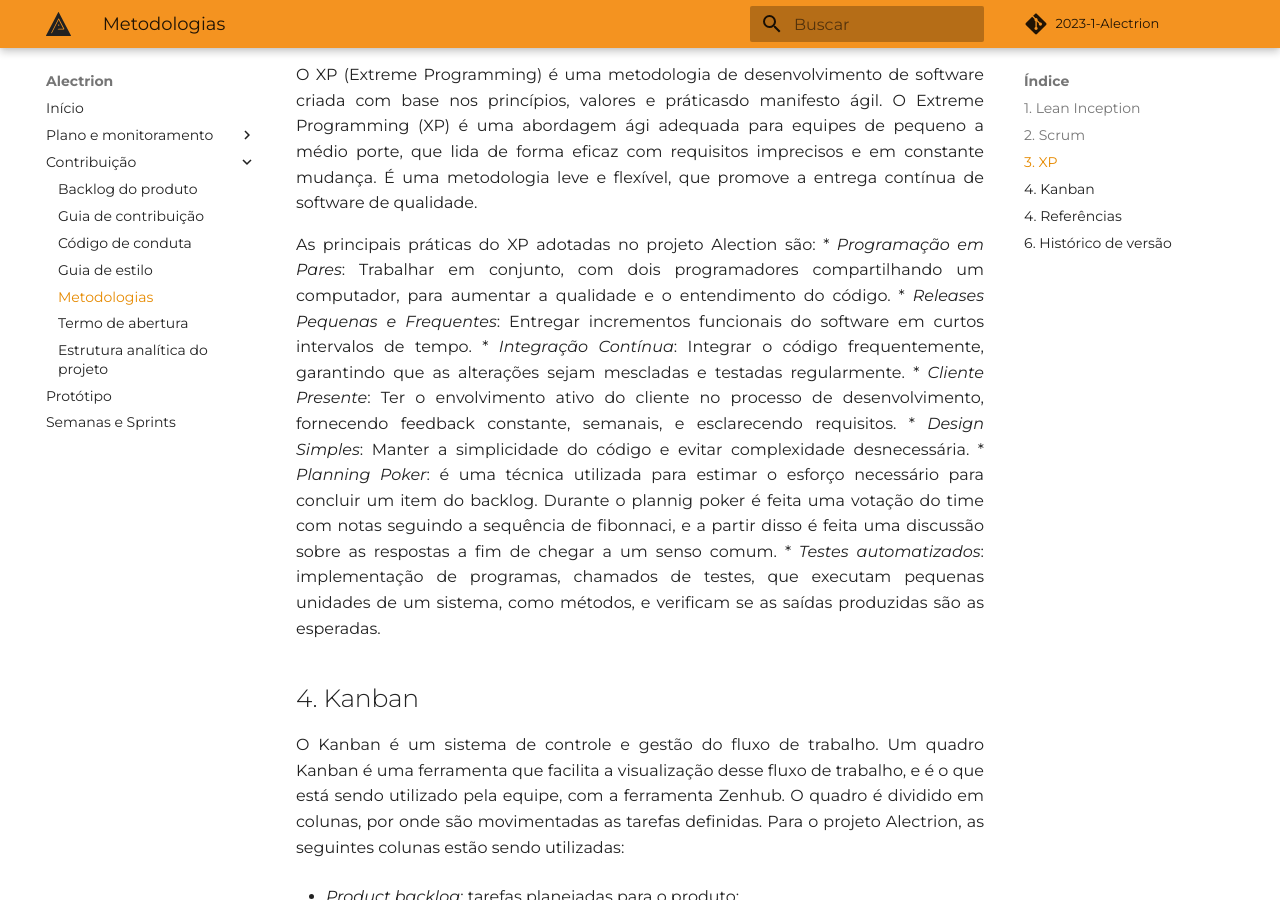
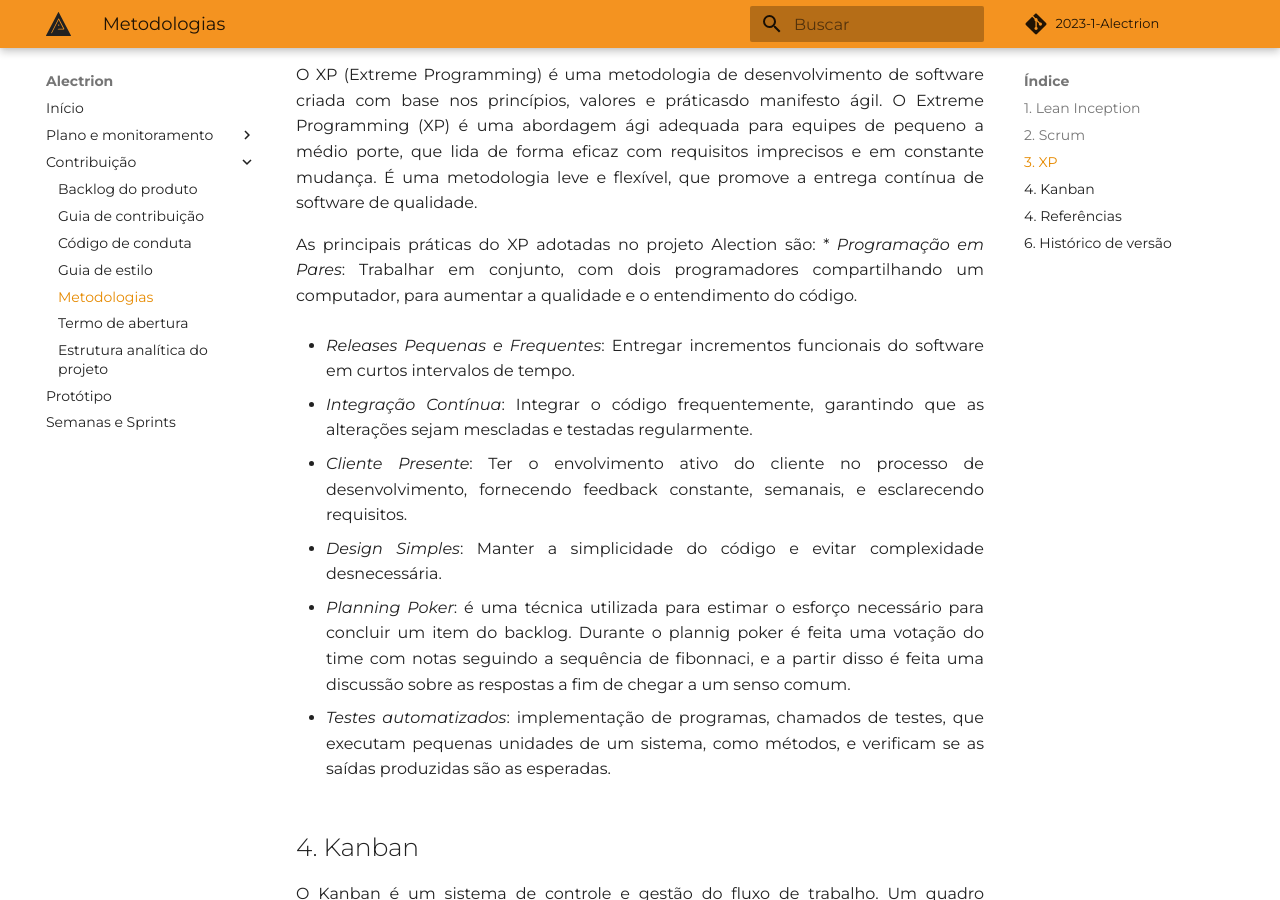
Before and after one commit to fga-eps-mds/2023-1-Alectrion-DOC, an MkDocs documentation site: the page built from docs/metodologias.md, in a window 1280 px wide and 900 px high, scrolled down 1371 px. Built offline with MkDocs 1.6.1 and Material for MkDocs 9.7.7, drawn with Linux system fonts in a browser that asks for light colours; some web fonts are replaced; comment, search, counter and statistics services are not loaded; part of the change alters nothing that is shown; some of the changed text lies outside the part shown.

```diff
--- a/docs/metodologias.md
+++ b/docs/metodologias.md
@@ -32,11 +32,17 @@ O Extreme Programming (XP) é uma abordagem ági adequada para equipes de pequen
 
 As principais práticas do XP adotadas no projeto Alection são:
 * *Programação em Pares*: Trabalhar em conjunto, com dois programadores compartilhando um computador, para aumentar a qualidade e o entendimento do código.
+
 * *Releases Pequenas e Frequentes*: Entregar incrementos funcionais do software em curtos intervalos de tempo.
+
 * *Integração Contínua*: Integrar o código frequentemente, garantindo que as alterações sejam mescladas e testadas regularmente.
+
 * *Cliente Presente*: Ter o envolvimento ativo do cliente no processo de desenvolvimento, fornecendo feedback constante, semanais, e esclarecendo requisitos.
+
 * *Design Simples*: Manter a simplicidade do código e evitar complexidade desnecessária.
+
 * *Planning Poker*: é uma técnica utilizada para estimar o esforço necessário para concluir um item do backlog. Durante o plannig poker é feita uma votação do time com notas seguindo a sequência de fibonnaci, e a partir disso é feita uma discussão sobre as respostas a fim de chegar a um senso comum.
+
 * *Testes automatizados*: implementação de programas, chamados de testes, que executam pequenas unidades de um sistema, como métodos, e verificam se as saídas produzidas são as esperadas.
 
 ## 4. Kanban
@@ -66,3 +72,4 @@ O Kanban é um sistema de controle e gestão do fluxo de trabalho. Um quadro Kan
 |--------|-------------|--------------|
 | 19/05/2023 | Criação do documento com metodologias | Aline Lermen |
 | 22/05/2023 | Adição da descrição do XP | Lucas Gabriel |
+| 25/05/2023 | Revisão do documento | Dafne Moretti |
```
